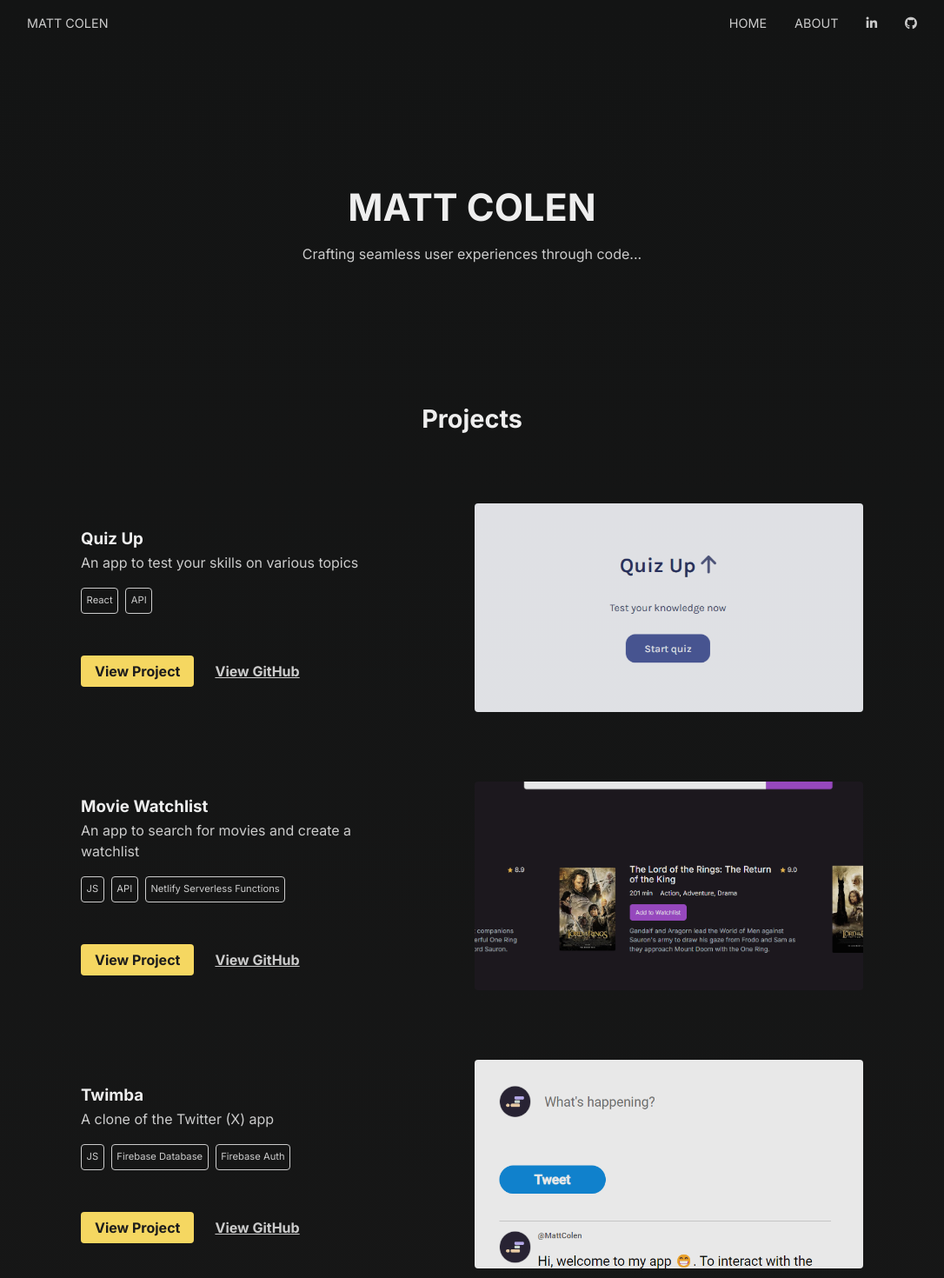
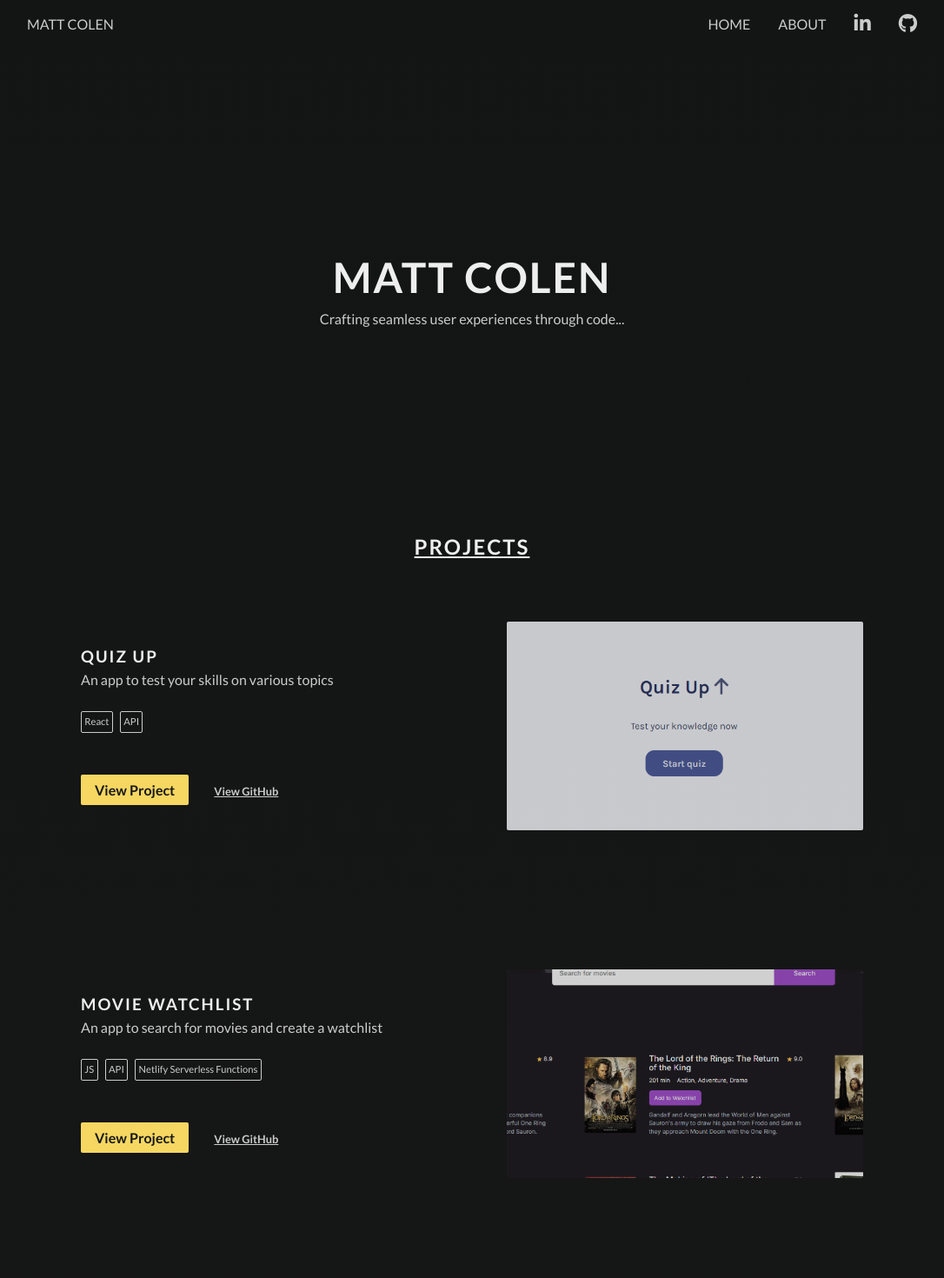
Before and after one commit to matt-colen/portfolio, a React (Vite) app: page / in a window 1280 px wide. Shown: the top 1470 px of the page at 87% size, without its empty margins (97-1183 px from the left). Built offline with nearby package versions, Linux system fonts and the light colour scheme.

Commit message:
Adds styling updates

```diff
--- a/index.html
+++ b/index.html
@@ -7,10 +7,9 @@
     <link rel="preconnect" href="https://fonts.googleapis.com" />
     <link rel="preconnect" href="https://fonts.gstatic.com" crossorigin />
     <link
-      href="https://fonts.googleapis.com/css2?family=Inter:ital,opsz,wght@0,14..32,100..900;1,14..32,100..900&display=swap"
+      href="https://fonts.googleapis.com/css2?family=Lato:ital,wght@0,100;0,300;0,400;0,700;0,900;1,100;1,300;1,400;1,700;1,900&display=swap"
       rel="stylesheet"
     />
-
     <link
       rel="stylesheet"
       href="https://cdnjs.cloudflare.com/ajax/libs/font-awesome/6.6.0/css/all.min.css"
--- a/src/App.css
+++ b/src/App.css
@@ -1,12 +1,15 @@
 :root {
-  --font-primary: "Inter", sans-serif;
+  --font-primary: "Lato", sans-serif;
   --color-light: #ccc;
   --color-light-header: #eee;
-  --color-dark: #1c1c1c;
+  --color-dark: hsl(0, 0%, 9%);
   --color-cta: hsl(48, 88%, 67%);
   --color-cta-hover: hsl(48, 93%, 63%);
-  --color-input: hsl(219, 41%, 93%);
+  --color-cta-secondary-hover: hsl(272, 32%, 92%);
+  --radius: 2px;
 }
+
+/* General  */
 
 * {
   box-sizing: border-box;
@@ -17,6 +20,8 @@ h1,
 h2,
 h3 {
   color: var(--color-light-header);
+  letter-spacing: 2px;
+  text-transform: uppercase;
 }
 
 body {
@@ -37,8 +42,9 @@ a {
 }
 
 a,
-button {
-  transition: all 0.2s;
+button,
+i {
+  transition: all 0.3s;
   cursor: pointer;
 }
 
@@ -56,18 +62,26 @@ p {
   display: grid;
 }
 
+/* Layout */
+
 .outer-container {
   padding: 0 5%;
 }
 
+.section-header {
+  text-align: center;
+  text-decoration: underline;
+  font-size: 1.5rem;
+  margin-bottom: 3em;
+}
+
+/* Buttons and Icons */
+
 .btn {
-  display: inline-block;
   background: none;
-  border-radius: 4px;
-  text-decoration: none;
+  border-radius: var(--radius);
   border: none;
-  font-weight: bold;
-  min-width: 100px;
+  font-weight: 700;
 }
 
 .btn--primary {
@@ -86,7 +100,7 @@ p {
 
 .btn--secondary:hover {
   color: var(--color-dark);
-  background: hsl(272, 32%, 92%);
+  background: var(--color-cta-secondary-hover);
 }
 
 .btn--primary,
@@ -94,15 +108,33 @@ p {
   display: block;
   padding: 0.5em 1em;
   text-align: center;
+  width: 100%;
+  min-width: 100px;
+}
+
+i {
+  font-size: 22px;
+}
+
+.nav-list--desktop a:hover,
+.nav-list--mobile a:hover,
+.nav-list--desktop i:hover,
+.nav-list--mobile i:hover {
+  color: var(--color-cta);
 }
 
 @media (min-width: 500px) {
   .btn--primary,
   .btn--secondary {
     display: inline-block;
+    justify-self: start;
+    width: unset;
   }
   .btn--primary {
-    margin-right: 0.5em;
+    margin-right: 1em;
+  }
+  .btn--secondary {
+    font-size: 0.8rem;
   }
 }
 
--- a/src/components/Header/Hero/Hero.css
+++ b/src/components/Header/Hero/Hero.css
@@ -1,11 +1,12 @@
 .hero {
   text-align: center;
-  padding: 10em 0;
-  justify-items: center;
-  gap: 1em;
+  flex-flow: column;
+  height: 70vh;
+  justify-content: center;
+  align-items: center;
+  gap: 0.5em;
 }
 
 .title {
-  font-size: 2.7rem;
-  text-transform: uppercase;
+  font-size: 3rem;
 }
--- a/src/components/Header/Hero/Hero.jsx
+++ b/src/components/Header/Hero/Hero.jsx
@@ -2,7 +2,7 @@ import "./Hero.css";
 
 export default function Hero() {
   return (
-    <section className="hero grid">
+    <section className="hero flex">
       <h1 className="title">Matt Colen</h1>
       <p>Crafting seamless user experiences through code...</p>
     </section>
--- a/src/components/Header/Nav/Nav.css
+++ b/src/components/Header/Nav/Nav.css
@@ -7,11 +7,11 @@
   padding-left: 0;
   list-style: none;
   gap: 2em;
-  width: 100%;
   align-items: center;
 }
 
-.nav-list li:first-child {
+.nav-list--desktop li:first-child,
+.nav-list--mobile li:first-child {
   margin-right: auto;
 }
 
@@ -28,7 +28,6 @@
 .nav-list--desktop i,
 .nav-list--mobile i {
   color: var(--color-light);
-  font-size: 0.9rem;
 }
 
 .nav-drawer {
@@ -38,9 +37,15 @@
   right: 0;
   height: 100vh;
   width: 70%;
-  padding: 1em;
+  padding: 1em 5%;
   align-content: start;
   animation: slide-in-right 0.5s cubic-bezier(0.25, 0.46, 0.45, 0.94) both;
+  z-index: 99;
+}
+
+.close-btn {
+  margin-right: 0;
+  text-align: end;
 }
 
 .nav-drawer > li,
@@ -52,8 +57,6 @@
 .fa-xmark {
   color: var(--color-dark);
 }
-
-
 
 @keyframes slide-in-right {
   0% {
--- a/src/components/Header/Nav/Nav.jsx
+++ b/src/components/Header/Nav/Nav.jsx
@@ -50,13 +50,10 @@ export default function Nav() {
       </ul>
       {/* Mobile Nav drawer  */}
       <ul className="nav-list nav-drawer" style={navDrawerStyle}>
-        <li>
+        <li className="close-btn">
           <button className="btn" onClick={handleClick}>
             <i className="fa-solid fa-xmark close-icon"></i>
           </button>
-        </li>
-        <li>
-          <a href="index.html">Matt Colen</a>
         </li>
         <li>
           <a href="index.html">Home</a>
--- a/src/components/Main/Contact/Contact.css
+++ b/src/components/Main/Contact/Contact.css
@@ -8,16 +8,22 @@ textarea {
   max-width: 575px;
   width: 100%;
   margin: 0 auto;
-  gap: 1em;
+  gap: 2em;
 }
 
 .form input,
 .form textarea {
-  padding: 1em;
-  border: none;
-  border-radius: 4px;
+  padding: 0.75em 0.5em;
+  border: 1px solid var(--color-light);
+  border-radius: var(--radius);
   resize: none;
-  background: var(--color-input);
+  background: transparent;
+  color: var(--color-light);
+}
+
+.form input:focus,
+.form textarea:focus {
+  outline: 1px solid var(--color-cta);
 }
 
 .form label,
--- a/src/components/Main/Main.css
+++ b/src/components/Main/Main.css
@@ -1,10 +1,5 @@
 .main {
-  gap: 7em;
-}
-
-.section-header {
-  text-align: center;
-  font-size: 1.8rem;
+  gap: 10em;
 }
 
 .projects {
--- a/src/components/Main/Main.jsx
+++ b/src/components/Main/Main.jsx
@@ -13,7 +13,7 @@ export default function Main() {
     <main className="main grid">
       <section id="projects" className="projects grid">
         <h2 className="section-header grid">Projects</h2>
-        {projectElements}
+        <div className="projects-container grid">{projectElements}</div>
       </section>
       <Contact />
     </main>
--- a/src/components/Main/Project/Project.css
+++ b/src/components/Main/Project/Project.css
@@ -1,5 +1,9 @@
 .projects {
-  gap: 5em;
+  width: 100%;
+}
+
+.projects-container {
+  gap: 10em;
 }
 
 .project-card {
@@ -10,7 +14,7 @@
 }
 
 .project-card-data {
-  gap: 0.5em;
+  display: grid;
 }
 
 .project-name {
@@ -18,20 +22,23 @@
 }
 
 .tags {
-  gap: .5em;
-  align-items: center;
+  margin-top: 1.5em;
+  gap: 0.5em;
 }
 
 .tag {
-  margin-top: 1.5em;
   border: 0.4px solid var(--color-light);
-  border-radius: 4px;
-  padding: 0.5em;
+  border-radius: var(--radius);
+  padding: 0.3em;
   font-size: 0.7rem;
 }
 
-.project-card-data .btn {
-  margin-top: 3em;
+.project-card-data .btn--primary {
+  margin-top: 2em;
+}
+
+.project-card-data .btn--secondary {
+  margin-top: 1em;
 }
 
 .project-card-img {
@@ -39,16 +46,22 @@
   width: 100%;
   object-fit: cover;
   object-position: center;
-  border-radius: 4px;
-  opacity: .9;
+  border-radius: var(--radius);
+  opacity: 0.8;
 }
 
 @media (min-width: 700px) {
   .project-card {
     display: grid;
-    grid-template-columns: 1fr 1.2fr;
+    grid-template-columns: repeat(2, 1fr);
     align-items: center;
     justify-content: unset;
     gap: 5em;
   }
+  .project-card-data {
+    display: unset;
+  }
+  .project-card-data .btn {
+    margin-top: 3em;
+  }
 }
```
